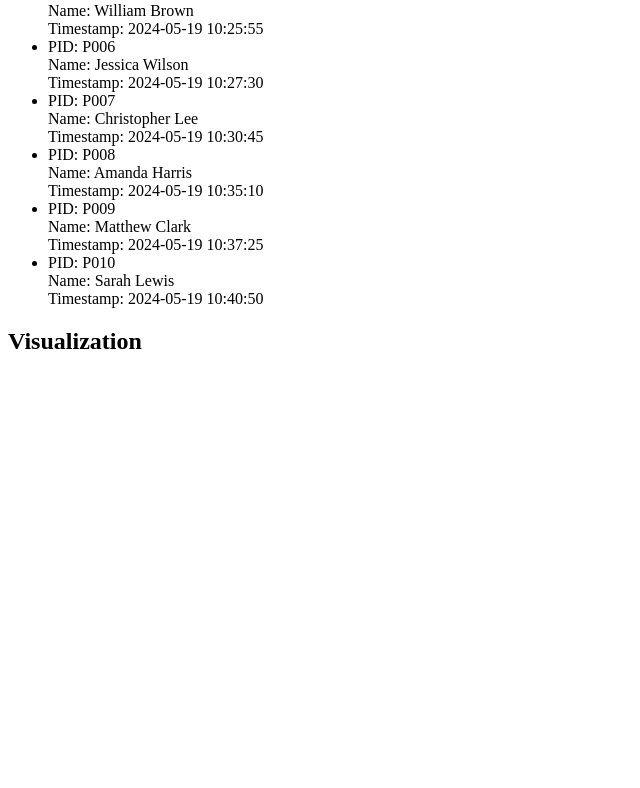
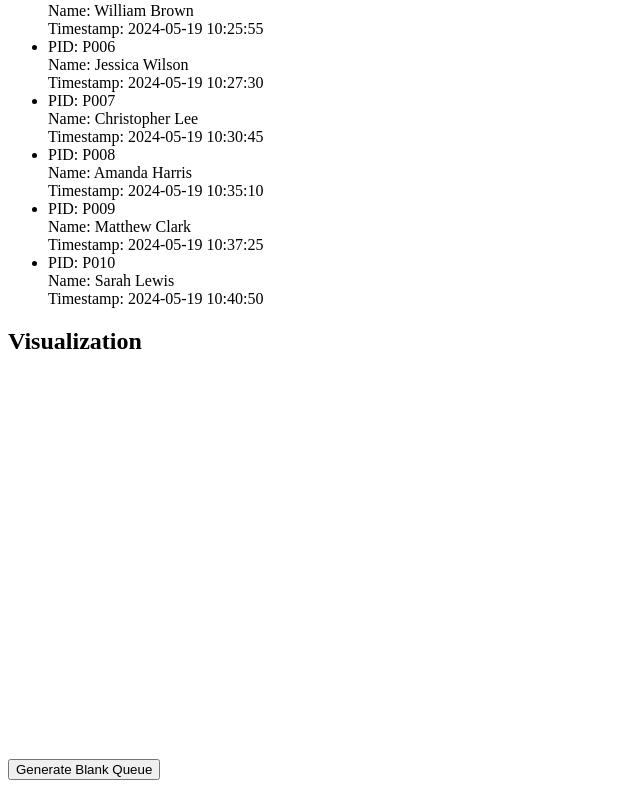
Before and after one commit to samuellee77/dsc-queue-viz, a SvelteKit app: page / in a window 1280 px wide. Shown: the part 584-1372 px from the top of the page, without its empty margins (0-640 px from the left). Before the commit the page ends 958 px from the top, so only its background shows below. Built offline with nearby package versions, Linux system fonts and the light colour scheme.

Commit message:
blank queue generate

```diff
--- a/src/components/App.svelte
+++ b/src/components/App.svelte
@@ -4,13 +4,65 @@
 
   let data;
   let loading = true;
+  let svgElement
   onMount(async () => {
     const jsonData = await fetch('sample_data.json').then((response) => response.json());
     console.log(jsonData);
     data = jsonData;
     loading = false;
   });
-
+  function generateQueue() {
+    const svg = d3.select(svgElement);
+    const width = 800;
+    const height = 400;
+    svg.append('rect')
+      .attr('width', width)
+      .attr('height', height)
+      .attr('fill', 'lightblue');
+    const rects = [
+      { x: 100, y: 50 },
+      { x: 200, y: 50 },
+      { x: 300, y: 50 },
+      { x: 400, y: 50 },
+      { x: 500, y: 50 }
+    ];
+    rects.forEach((rect) => {
+      svg.append('rect')
+        .attr('width', 100)
+        .attr('height', 100)
+        .attr('x', rect.x)
+        .attr('y', rect.y)
+        .attr('fill', 'white');
+      svg.append('line')
+        .attr('x1', rect.x)
+        .attr('y1', rect.y)
+        .attr('x2', rect.x)
+        .attr('y2', rect.y + 100)
+        .attr('stroke', 'black')
+        .attr('stroke-width', 3);
+      svg.append('line')
+        .attr('x1', rect.x)
+        .attr('y1', rect.y)
+        .attr('x2', rect.x + 100)
+        .attr('y2', rect.y)
+        .attr('stroke', 'black')
+        .attr('stroke-width', 3);
+      svg.append('line')
+        .attr('x1', rect.x)
+        .attr('y1', rect.y + 100)
+        .attr('x2', rect.x + 100)
+        .attr('y2', rect.y + 100)
+        .attr('stroke', 'black')
+        .attr('stroke-width', 3);
+    });
+    svg.append('line')
+      .attr('x1', rects[rects.length - 1].x + 100)
+      .attr('y1', rects[rects.length - 1].y)
+      .attr('x2', rects[rects.length - 1].x + 100)
+      .attr('y2', rects[rects.length - 1].y + 100)
+      .attr('stroke', 'black')
+      .attr('stroke-width', 3);
+  }
 </script>
 
 {#if loading}
@@ -23,7 +75,7 @@
     Queue is a fundamental concept in computer science used for storing and managing data in a specific order. It follows the principle of <b>“First in, First out” (FIFO)</b>, where the first element added to the queue is the first one to be removed. Queues are commonly used in various algorithms and applications for their simplicity and efficiency in managing data flow.
   </p>
   <p> Source:
-    <a href='https://www.geeksforgeeks.org/queue-data-structure/'> GeeksforGeeks</a>
+    <a href='https://www.geeksforgeeks.org/queue-data-structure/' target='_blank'> GeeksforGeeks</a>
   </p>
   <h2> Sample Data </h2>
   <p> Below is a list of sample data that is used for a office hour system for students. Each data entry has:
@@ -41,6 +93,10 @@
     {/each}
   </ul>
   <h2> Visualization </h2>
+  <div>
+    <button on:click={generateQueue}>Generate Blank Queue</button>
+    <svg bind:this={svgElement} width="800" height="400"></svg>
+
 </main>
 {/if}
 
```
